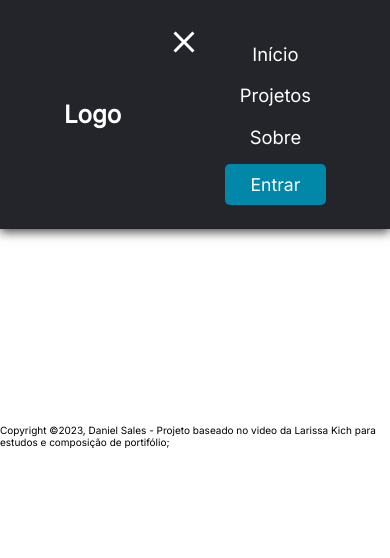
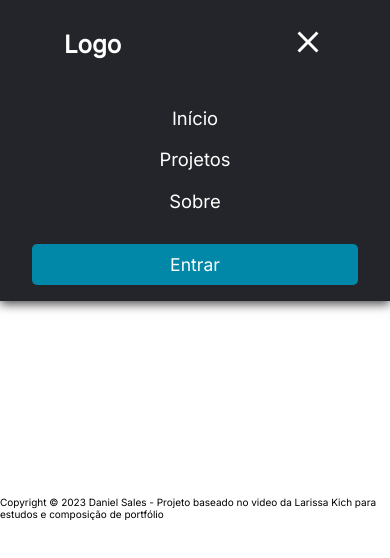
Before and after one commit to JuniorDaniel01/responsive_menu, a plain HTML site: page index.html in a window 390 px wide. Both pictures are taken after a click on the button 307 px from the left and 43 px from the top of the page. Drawn offline with Linux system fonts and the light colour scheme.

Commit message:
menu_responsivo_atualizacao

```diff
--- a/assets/css/style.css
+++ b/assets/css/style.css
@@ -8,7 +8,6 @@
 
 header {
     background-color: #24252a;
-    /*background-color: white; */
     box-shadow: 0px 3px 10px #464646;
 }
 
@@ -51,10 +50,9 @@ header {
 
 .login-button button {
     border: none;
-    background-color: #0187a7;
     padding: 10px 15px;
     border-radius: 5px;
-
+    background-color: #0187a7;
 }
 
 .login-button button a {
@@ -115,7 +113,7 @@ footer {
 
     .menu-mobile .login-button {
        display: block;
-       padding-top: 1rem 2rem;
+       padding: 1rem 2rem;
     }
 
     .menu-mobile .login-button button{
@@ -128,7 +126,5 @@ footer {
 
     footer {
         font-size: 10px;
-
-
     }
 }
--- a/assets/js/script.js
+++ b/assets/js/script.js
@@ -3,7 +3,6 @@ function menuShow() {
     if(menuMobile.classList.contains('open')) {
         menuMobile.classList.remove('open');
         document.querySelector('.icon').src = "assets/img/menu_white_36dp.svg";
-
     } else {
         menuMobile.classList.add('open');
         document.querySelector('.icon').src = "assets/img/close_white_36dp.svg";
--- a/index.html
+++ b/index.html
@@ -5,13 +5,13 @@
     <meta http-equiv="X-UA-Compatible" content="IE=edge">
     <meta name="viewport" content="width=device-width, initial-scale=1.0">
     <link rel="stylesheet" href="/assets/css/style.css">
-    <title>Document</title>
+    <title>Menu responsivo</title>
 </head>
 <body>
     <header>
         <nav class="nav-bar">
             <div class="logo">
-                <h1 class="logo">Logo</h1>
+                <h1>Logo</h1>
             </div>
 
             <div class="nav-list">
@@ -29,6 +29,7 @@
             <div class="menu-mobile-icon">
                 <button onclick="menuShow()"><img class="icon" src="assets/img/menu_white_36dp.svg" alt=""></button>
             </div>
+        </nav>
 
             <div class="menu-mobile">
                 <ul>
@@ -41,11 +42,13 @@
                     <button ><a href="#">Entrar</a></button>
                 </div>
             </div>
-        </nav>
     </header>
+
     <footer>
-       Copyright &copy2023, Daniel Sales - Projeto baseado no video da Larissa Kich para estudos e composição de portifólio;
+       Copyright &copy 2023 Daniel Sales - Projeto baseado no video da Larissa Kich para estudos e composição de portfólio
     </footer>
+
     <script src="assets/js/script.js"></script>
+
 </body>
 </html>
```
